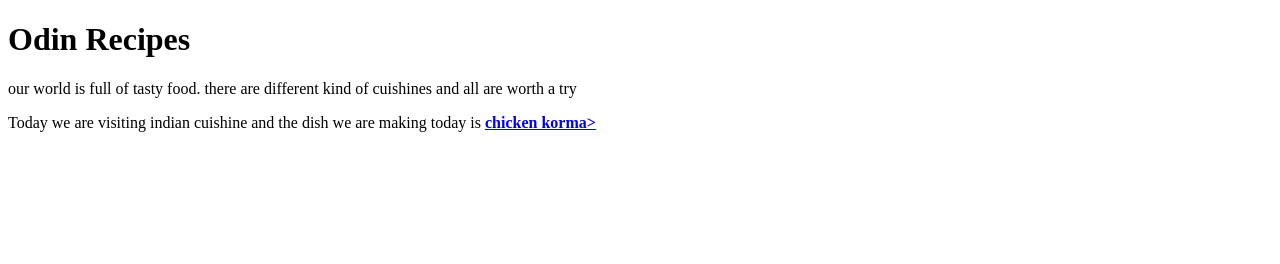
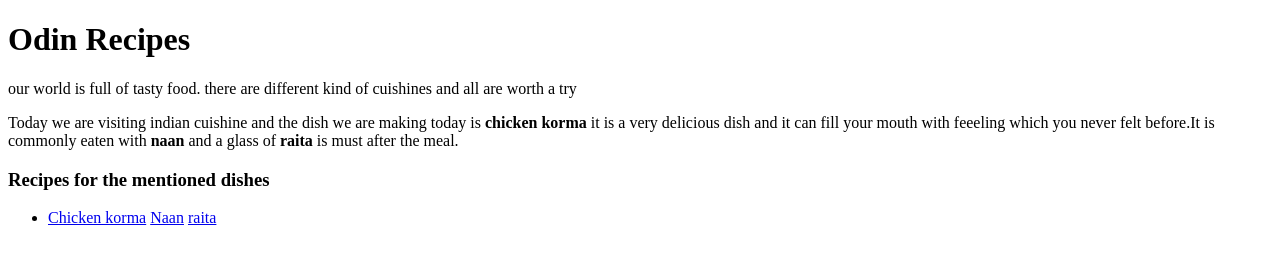
Before and after one commit to arshalSaifi/odin-recipes, a plain HTML site: page index.html in a window 1280 px wide. Drawn offline with Linux system fonts and the light colour scheme.

Commit message:
Add hyptext referrence to the body

```diff
--- a/index.html
+++ b/index.html
@@ -10,8 +10,15 @@
 
         <p>our world is full of tasty food. there are different kind of cuishines and all are worth a try</p>
 
-        <p>Today we are visiting indian cuishine and the dish we are making today is <a href="./recipes/chicken.html"><strong>chicken korma></strong></a></p>
-
+        <p>Today we are visiting indian cuishine and the dish we are making today is <strong>chicken korma</strong> it is a very delicious dish and it can fill your mouth with feeeling which you never felt before.It is commonly eaten with <strong>naan</strong> and a glass of <strong>raita</strong> is must after the meal. </a></p>
+        <h3>Recipes for the mentioned dishes</h3>
+        <ul>
+            <li>
+                <a href="recipes/chicken.html">Chicken korma</a>
+                <a href="recipes/naan.html">Naan</a>
+                <a href="recipes/raita.html">raita</a>
+            </li>
+        </ul>
     </body>
 
 </html>
```
